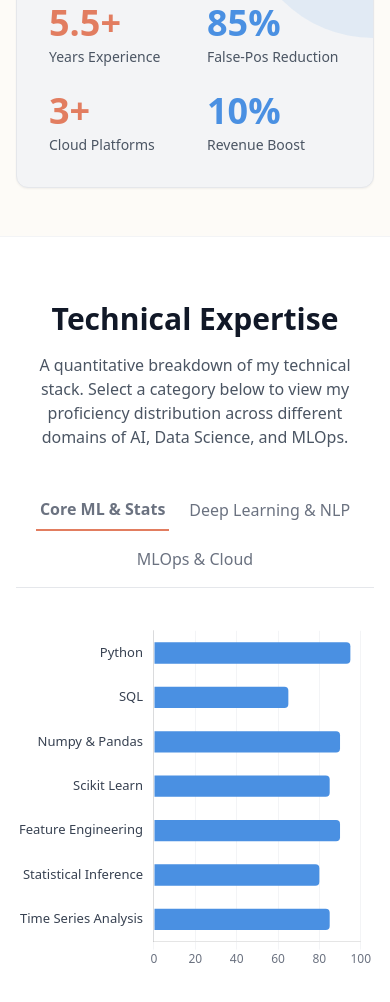
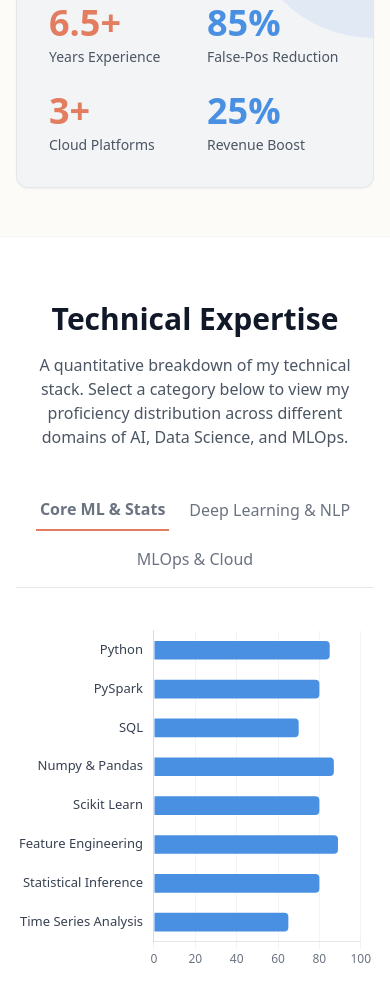
Before and after one commit to vasant1012/vasant1012.github.io, a plain HTML site: page index.html in a window 390 px wide. Shown: the part 884-1886 px from the top of the page. Drawn offline with nearby package versions, Linux system fonts and the light colour scheme.

Commit message:
feat: add education section and update experience details in portfolio

```diff
--- a/index.html
+++ b/index.html
@@ -41,6 +41,7 @@
                     <a href="#about" class="nav-link text-sm font-medium text-gray-600 dark:text-gray-300 hover:text-[#4a90e2] dark:hover:text-[#4a90e2]">Profile</a>
                     <a href="#expertise" class="nav-link text-sm font-medium text-gray-600 dark:text-gray-300 hover:text-[#4a90e2] dark:hover:text-[#4a90e2]">Skills</a>
                     <a href="#experience" class="nav-link text-sm font-medium text-gray-600 dark:text-gray-300 hover:text-[#4a90e2] dark:hover:text-[#4a90e2]">Experience</a>
+                    <a href="#education" class="nav-link text-sm font-medium text-gray-600 dark:text-gray-300 hover:text-[#4a90e2] dark:hover:text-[#4a90e2]">Education</a>
                     <a href="#projects" class="nav-link text-sm font-medium text-gray-600 dark:text-gray-300 hover:text-[#4a90e2] dark:hover:text-[#4a90e2]">Projects</a>
                     <button id="theme-toggle" class="ml-4 p-2 rounded-full hover:bg-gray-200 dark:hover:bg-gray-800 transition-colors focus:outline-none" aria-label="Toggle Dark Mode">
                         <span id="theme-icon-dark" class="text-gray-600 dark:text-gray-400">🌙</span>
@@ -60,7 +61,7 @@
                         Building intelligent <br>
                         <span class="text-[#4a90e2]">data-driven solutions.</span>
                     </h1>
-                    <h2 class="text-xl font-semibold text-gray-500 dark:text-gray-400 mb-6">Data Scientist & Machine Learning Engineer</h2>
+                    <h2 class="text-xl font-semibold text-gray-500 dark:text-gray-400 mb-6">Senior Data Scientist & Machine Learning Engineer</h2>
                     <p class="text-lg text-gray-600 dark:text-gray-400 mb-8 leading-relaxed">
                         Dynamic ML Engineer with 5.5 years of experience developing automated ML pipelines, enhancing data accuracy, and boosting operational efficiency. Skilled in Machine Learning, Deep Learning, and Statistical Methods to solve complex business challenges.
                     </p>
@@ -75,7 +76,7 @@
                     <h3 class="text-xl font-bold mb-6 border-b border-gray-300 dark:border-gray-600 pb-2 text-gray-900 dark:text-white">Impact Metrics</h3>
                     <div class="grid grid-cols-2 gap-6">
                         <div>
-                            <p class="text-4xl font-bold text-[#e27d60]">5.5+</p>
+                            <p class="text-4xl font-bold text-[#e27d60]">6.5+</p>
                             <p class="text-sm text-gray-600 dark:text-gray-400 font-medium mt-1">Years Experience</p>
                         </div>
                         <div>
@@ -87,7 +88,7 @@
                             <p class="text-sm text-gray-600 dark:text-gray-400 font-medium mt-1">Cloud Platforms</p>
                         </div>
                         <div>
-                            <p class="text-4xl font-bold text-[#4a90e2]">10%</p>
+                            <p class="text-4xl font-bold text-[#4a90e2]">25%</p>
                             <p class="text-sm text-gray-600 dark:text-gray-400 font-medium mt-1">Revenue Boost</p>
                         </div>
                     </div>
@@ -128,6 +129,22 @@
 
                 <div class="lg:col-span-2 bg-white dark:bg-gray-800 rounded-xl p-8 border border-gray-200 dark:border-gray-700 shadow-sm min-h-[400px] transition-colors duration-300" id="experience-details">
                 </div>
+            </div>
+        </section>
+
+        <section id="education" class="max-w-6xl mx-auto px-4 sm:px-6 lg:px-8 py-20 bg-white dark:bg-gray-800/50 border-y border-gray-100 dark:border-gray-800 transition-colors duration-300">
+            <div class="text-center mb-12">
+                <h2 class="text-3xl font-bold mb-4 text-gray-900 dark:text-white">Academic Foundation</h2>
+                <p class="max-w-2xl mx-auto text-gray-600 dark:text-gray-400">
+                    A unique interdisciplinary background providing a rigorous mathematical and technical foundation for advanced AI solutions.
+                </p>
+            </div>
+
+            <div class="grid grid-cols-1 md:grid-cols-3 gap-8" id="education-grid"></div>
+
+            <div class="mt-16">
+                <h3 class="text-xl font-bold text-center mb-8 uppercase tracking-widest text-gray-400 dark:text-gray-500 text-xs">Professional Certifications</h3>
+                <div class="flex flex-wrap justify-center gap-4" id="cert-grid"></div>
             </div>
         </section>
 
@@ -174,21 +191,51 @@
 
         const skillsData = {
             core: {
-                labels: ['Python', 'SQL', 'Numpy & Pandas', 'Scikit Learn', 'Feature Engineering', 'Statistical Inference', 'Time Series Analysis'],
-                data: [95, 65, 90, 85, 90, 80, 85], // Update your proficiency percentages here
+                labels: ['Python', 'PySpark', 'SQL', 'Numpy & Pandas', 'Scikit Learn', 'Feature Engineering', 'Statistical Inference', 'Time Series Analysis'],
+                data: [85, 80, 70, 87, 80, 89, 80, 65], // Update your proficiency percentages here
                 color: '#4a90e2'
             },
             deep: {
                 labels: ['TensorFlow/Keras', 'PyTorch', 'Large Language Models', 'NLP & GenAI', 'Transfer Learning', 'Recommender Systems'],
-                data: [85, 80, 75, 85, 80, 70],
+                data: [80, 75, 65, 80, 80, 85],
                 color: '#e27d60'
             },
             mlops: {
-                labels: ['Databricks', 'Azure ML Platform', 'GCP / Vertex AI', 'Flask APIs', 'Plotly Dash', 'Git/Version Control'],
-                data: [90, 80, 80, 85, 85, 90],
+                labels: ['Databricks', 'Azure ML Platform', 'GCP / Vertex AI', 'Docker', 'Flask APIs', 'MLflow', 'Plotly Dash', 'Git/Version Control'],
+                data: [85, 80, 60, 75, 90, 80, 85, 90],
                 color: '#4a90e2'
             }
         };
+
+        const educationData = [
+            {
+                degree: 'PGP in AIML',
+                institution: 'Great Learning / UT Austin',
+                year: '2019 - 2021',
+                icon: '🤖',
+                desc: 'Specialized in Advanced Machine Learning and Deep Learning architectures.'
+            },
+            {
+                degree: 'Aircraft Maintenance Engineering',
+                institution: 'Pune Institute of Aviation Technology',
+                year: '2011 - 2014',
+                icon: '✈️',
+                desc: 'Rigorous engineering training approved by DGCA.'
+            },
+            {
+                degree: 'B.Sc. in Physics',
+                institution: 'Mumbai University',
+                year: '2008 - 2011',
+                icon: '⚛️',
+                desc: 'Strong foundation in mathematical modeling and logical reasoning.'
+            }
+        ];
+
+        const certificationData = [
+            { title: 'Databricks Lakehouse Fundamentals', issuer: 'Databricks' },
+            { title: 'Python for Data Science', issuer: 'Great Learning' },
+            { title: 'Modern Webscraping with Python', issuer: 'Udemy' }
+        ];
 
         const experienceData = [
             {
@@ -207,7 +254,7 @@
             },
             {
                 id: 'exp1',
-                year: 'SEP 2021 - Present',
+                year: 'SEP 2021 - JUN 2025',
                 role: 'Sr. Data Scientist / ML Engineer',
                 company: 'Bizmetric India',
                 description: 'Driving business insights and automated ML pipelines using advanced NLP, LLMs, and Databricks.',
@@ -292,21 +339,24 @@
                 category: 'coreml', // 'nlp', 'mlops', or 'coreml'
                 description: 'Designed a statistical pricing engine to estimate preventive maintenance costs using historical service data, demand patterns, and component-level cost distributions. Implemented probabilistic modeling and regression techniques to derive stable and explainable pricing baselines across equipment types.',
                 metric: 'Statistical modeling with cost variance reduction and pricing stability',
-                tags: ['Statistical Modeling', 'Regression', 'Time Series', 'Feature Engineering', 'Explainability']
+                tags: ['Statistical Modeling', 'Regression', 'Time Series', 'Feature Engineering', 'Explainability'],
+                link: 'https://www.linkedin.com/in/vasantrajadhyax'
             },
             {
                 title: 'GMP Recommended Pricing Engine (Hybrid ML Model)',
                 category: 'mlops', // 'nlp', 'mlops', or 'coreml'
                 description: 'Built a hybrid pricing recommendation system combining failure prediction and cost estimation. Utilized XGBoost for failure probability modeling and Random Forest Regressor for cost prediction, integrating both signals into a unified pricing strategy. Deployed as a modular inference pipeline with configurable business rules.',
                 metric: 'Hybrid ML pipeline with failure-risk-weighted pricing optimization',
-                tags: ['XGBoost', 'Random Forest', 'Hybrid Modeling', 'Inference Pipeline', 'MLOps']
+                tags: ['XGBoost', 'Random Forest', 'Hybrid Modeling', 'Inference Pipeline', 'MLOps'],
+                link: 'https://www.linkedin.com/in/vasantrajadhyax'
             },
             {
                 title: 'Customer Churn Prediction',
                 category: 'coreml',
                 description: 'Developed a logistic regression model to predict customer churn, utilizing feature engineering and model optimization to achieve high accuracy and actionable insights for retention strategies.',
                 metric: '20% improvement in prediction accuracy',
-                tags: ['Logistic Regression', 'Feature Engineering', 'Model Optimization', 'Customer Segmentation']
+                tags: ['Logistic Regression', 'Feature Engineering', 'Model Optimization', 'Customer Segmentation'],
+                link: 'https://www.linkedin.com/in/vasantrajadhyax'
             }
         ];
 
@@ -436,6 +486,31 @@
             });
         }
 
+        function renderEducation() {
+            const grid = document.getElementById('education-grid');
+            grid.innerHTML = educationData.map(edu => `
+                <div class="edu-card bg-white dark:bg-gray-800 p-8 rounded-2xl border dark:border-gray-700 shadow-sm flex flex-col items-center text-center">
+                    <span class="text-4xl mb-4 p-4 bg-gray-50 dark:bg-gray-700 rounded-full">${edu.icon}</span>
+                    <h4 class="font-bold text-xl dark:text-gray-100 mb-2 leading-tight">${edu.degree}</h4>
+                    <p class="text-[#4a90e2] font-bold text-sm mb-4 uppercase tracking-wider">${edu.institution}</p>
+                    <p class="text-sm text-gray-500 dark:text-gray-400 mb-6 leading-relaxed">${edu.desc}</p>
+                    <span class="mt-auto bg-gray-100 dark:bg-gray-700 text-gray-500 dark:text-gray-400 px-4 py-1 rounded-full text-xs font-bold">${edu.year}</span>
+                </div>
+            `).join('');
+
+            const certGrid = document.getElementById('cert-grid');
+            certGrid.innerHTML = certificationData.map(c => `
+                <div class="bg-[#e27d60]/10 border border-[#e27d60]/20 px-4 py-3 rounded-xl flex items-center space-x-3">
+                    <div class="p-2 bg-[#e27d60] rounded-lg text-white text-xs">📜</div>
+                    <div class="text-left">
+                        <p class="text-sm font-bold dark:text-gray-100 leading-tight">${c.title}</p>
+                        <p class="text-[10px] text-gray-500 dark:text-gray-500 uppercase tracking-widest">${c.issuer}</p>
+                    </div>
+                </div>
+            `).join('');
+        }
+
+
         function renderTimelineDetails(id, clickedElement) {
             const exp = experienceData.find(e => e.id === id);
             if (!exp) return;
@@ -539,6 +614,7 @@
             setupSkillTabs();
             renderTimelineList();
             renderTimelineDetails(experienceData[0].id, null);
+            renderEducation();
             renderProjects();
             setupProjectFilters();
         });
```
